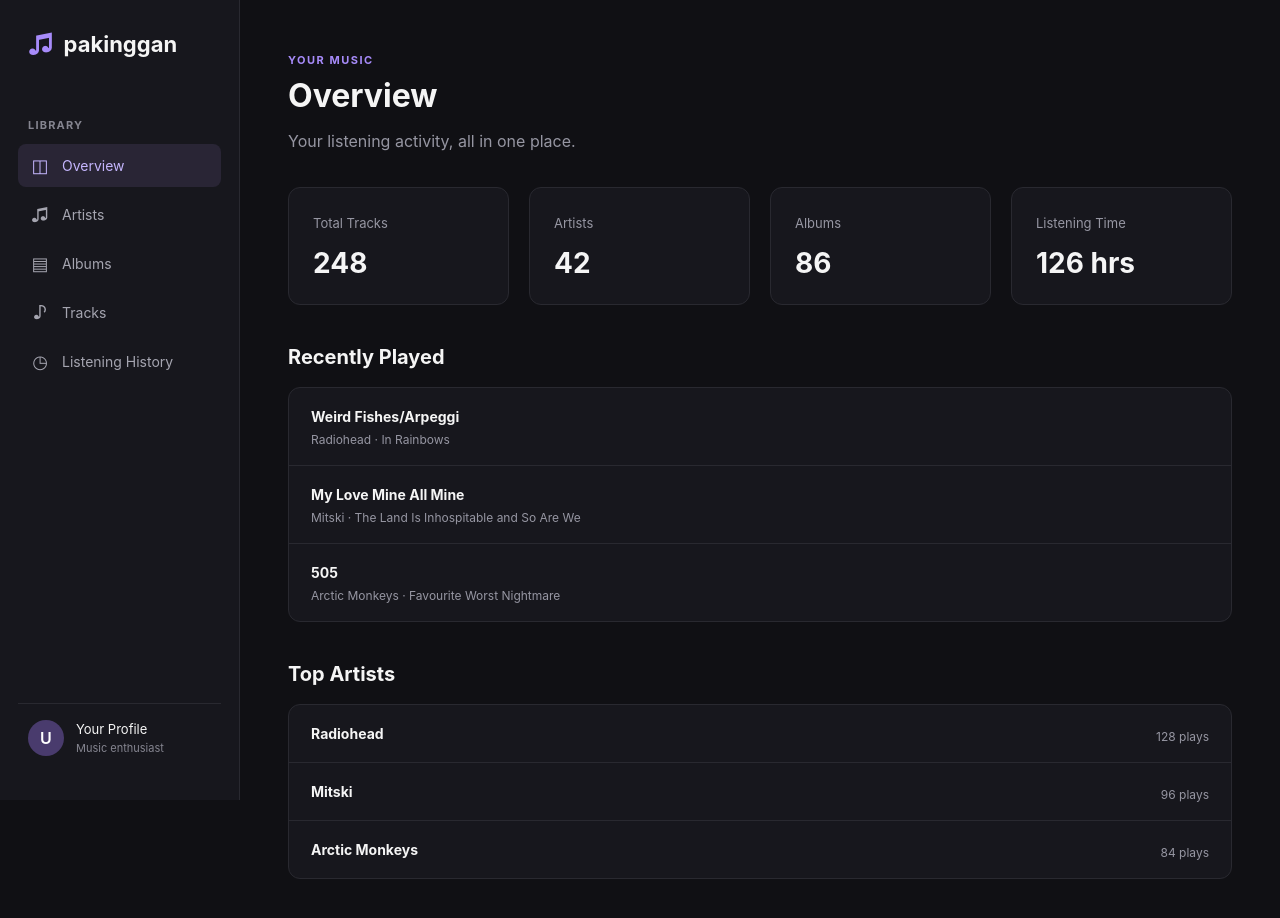
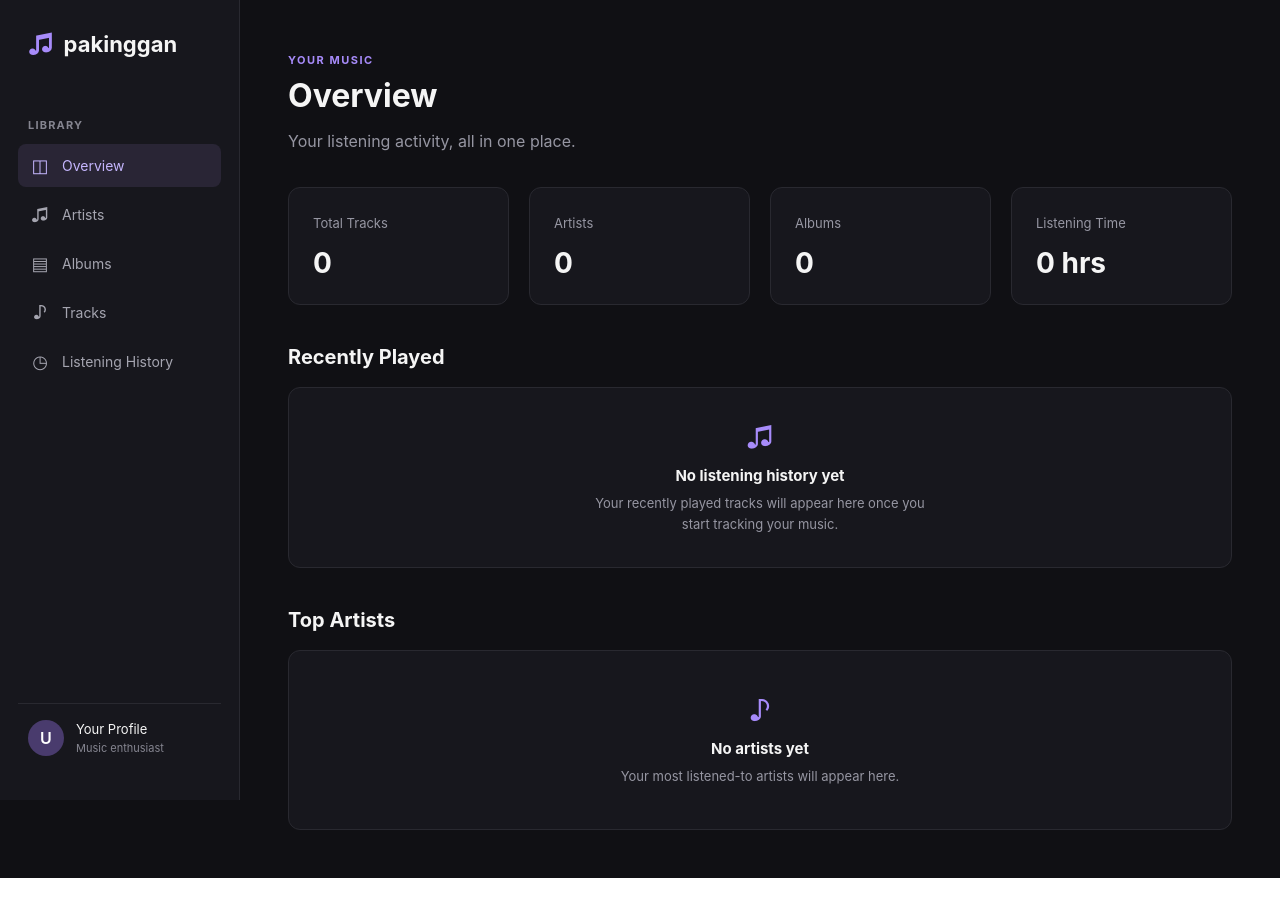
Before and after one commit to BitPingu/pakinggan, a React (Vite) app in the folder client/: page / in a window 1280 px wide. Shown: the top 918 px of the page. After the commit the page ends 878 px from the top, so only its background shows below. Built offline with nearby package versions, Linux system fonts and the light colour scheme.

Commit message:
add dashboard empty states

```diff
--- a/client/src/App.css
+++ b/client/src/App.css
@@ -130,24 +130,8 @@
   letter-spacing: 1.5px;
 }
 
-.page-description,
-.dashboard-placeholder p {
+.page-description {
   color: #9696a2;
-}
-
-/* Dashboard placeholder */
-
-.dashboard-placeholder {
-  margin-top: 40px;
-  padding: 32px;
-  border: 1px solid #292930;
-  border-radius: 12px;
-  background: #17171d;
-}
-
-.dashboard-placeholder h2 {
-  margin-top: 0;
-  font-size: 20px;
 }
 
 /* Dashboard statistics */
@@ -188,37 +172,38 @@
   font-size: 20px;
 }
 
-/* Dashboard lists */
+/* Dashboard empty states */
 
-.dashboard-list {
-  overflow: hidden;
+.dashboard-empty-state {
+  display: flex;
+  flex-direction: column;
+  align-items: center;
+  justify-content: center;
+  min-height: 180px;
+  padding: 32px;
   border: 1px solid #292930;
   border-radius: 12px;
   background: #17171d;
+  text-align: center;
 }
 
-.dashboard-list-item {
-  display: flex;
-  align-items: center;
-  justify-content: space-between;
-  gap: 16px;
-  padding: 18px 22px;
-  border-bottom: 1px solid #292930;
+.empty-state-icon {
+  margin-bottom: 12px;
+  color: #a78bfa;
+  font-size: 28px;
 }
 
-.dashboard-list-item:last-child {
-  border-bottom: none;
+.dashboard-empty-state h3 {
+  margin: 0;
+  font-size: 15px;
 }
 
-.dashboard-list-item strong {
-  font-size: 14px;
-}
-
-.dashboard-list-item p,
-.dashboard-list-item > span {
-  margin: 6px 0 0;
+.dashboard-empty-state p {
+  max-width: 360px;
+  margin: 8px 0 0;
   color: #9696a2;
-  font-size: 12px;
+  font-size: 13px;
+  line-height: 1.6;
 }
 
 /* Responsive layout */
--- a/client/src/pages/DashboardPage.tsx
+++ b/client/src/pages/DashboardPage.tsx
@@ -1,14 +1,9 @@
 
-const recentlyPlayed = [
-  { title: 'Weird Fishes/Arpeggi', artist: 'Radiohead', album: 'In Rainbows' },
-  { title: 'My Love Mine All Mine', artist: 'Mitski', album: 'The Land Is Inhospitable and So Are We' },
-  { title: '505', artist: 'Arctic Monkeys', album: 'Favourite Worst Nightmare' },
-]
-
-const topArtists = [
-  { name: 'Radiohead', plays: 128 },
-  { name: 'Mitski', plays: 96 },
-  { name: 'Arctic Monkeys', plays: 84 },
+const statistics = [
+  { label: 'Total Tracks', value: '0' },
+  { label: 'Artists', value: '0' },
+  { label: 'Albums', value: '0' },
+  { label: 'Listening Time', value: '0 hrs' },
 ]
 
 function DashboardPage() {
@@ -23,52 +18,36 @@ function DashboardPage() {
       </header>
 
       <section className="dashboard-stats">
-        <div className="stat-card">
-          <span>Total Tracks</span>
-          <h2>248</h2>
-        </div>
-
-        <div className="stat-card">
-          <span>Artists</span>
-          <h2>42</h2>
-        </div>
-
-        <div className="stat-card">
-          <span>Albums</span>
-          <h2>86</h2>
-        </div>
-
-        <div className="stat-card">
-          <span>Listening Time</span>
-          <h2>126 hrs</h2>
-        </div>
+        {statistics.map((stat) => (
+          <div className="stat-card" key={stat.label}>
+            <span>{stat.label}</span>
+            <h2>{stat.value}</h2>
+          </div>
+        ))}
       </section>
 
       <section className="dashboard-section">
         <h2>Recently Played</h2>
 
-        <div className="dashboard-list">
-          {recentlyPlayed.map((track) => (
-            <div className="dashboard-list-item" key={track.title}>
-              <div>
-                <strong>{track.title}</strong>
-                <p>{track.artist} · {track.album}</p>
-              </div>
-            </div>
-          ))}
+        <div className="dashboard-empty-state">
+          <span className="empty-state-icon">♫</span>
+          <h3>No listening history yet</h3>
+          <p>
+            Your recently played tracks will appear here once
+            you start tracking your music.
+          </p>
         </div>
       </section>
 
       <section className="dashboard-section">
         <h2>Top Artists</h2>
 
-        <div className="dashboard-list">
-          {topArtists.map((artist) => (
-            <div className="dashboard-list-item" key={artist.name}>
-              <strong>{artist.name}</strong>
-              <span>{artist.plays} plays</span>
-            </div>
-          ))}
+        <div className="dashboard-empty-state">
+          <span className="empty-state-icon">♪</span>
+          <h3>No artists yet</h3>
+          <p>
+            Your most listened-to artists will appear here.
+          </p>
         </div>
       </section>
     </>
```
